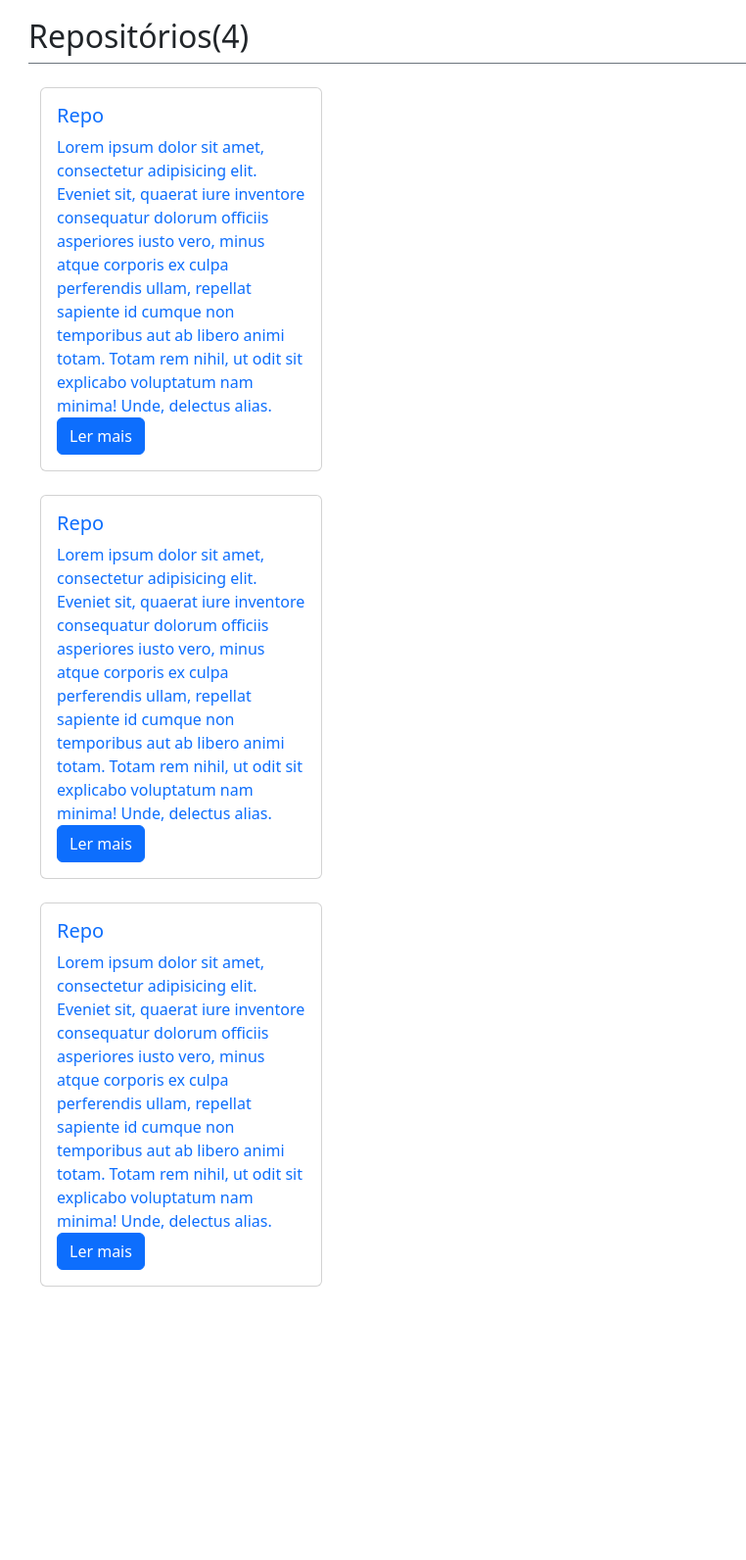
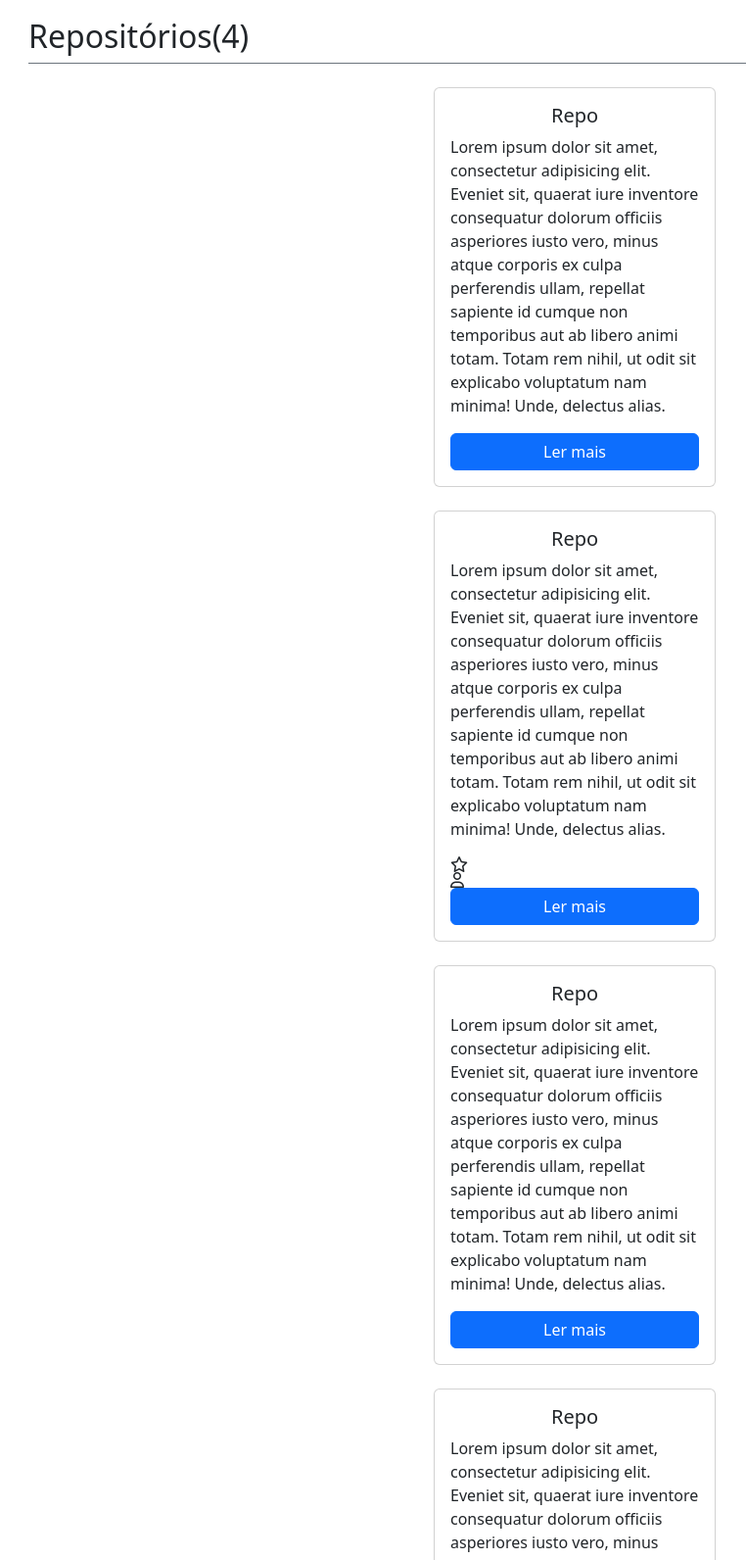
Before and after one commit to gnvr29/TP1-PUC, a plain HTML site: page code/index.html in a window 1280 px wide. Shown: the part 1260-2852 px from the top of the page at 98% size, without its empty margins (53-815 px from the left). Before the commit the page ends 2693 px from the top, so only its background shows below. Drawn offline with nearby package versions, Linux system fonts and the light colour scheme.

Commit message:
Adjusted the cards
Centered everything in the cards, and the cards themselves, appropriately

```diff
--- a/code/assets/css/styles.css
+++ b/code/assets/css/styles.css
@@ -3,7 +3,7 @@
     margin: 0;
 }
 
-header, main {
+header, main, footer {
     overflow: hidden;
 }
 
--- a/code/index.html
+++ b/code/index.html
@@ -42,8 +42,8 @@
   <main class="px-4">
 
     <!--Profile section-->
-    <div class="container mb-5" id="perfil">
-      <div class="row mb-5">
+    <div class="container mb-5">
+      <div class="row mb-5" id="Perfil">
         <div class="col">
           <h2 class="border-bottom border-secondary pb-2">Perfil</h2>
           <img src="assets/img/mypic.jpg" alt="" class="img-fluid">
@@ -70,46 +70,72 @@
         <div class="col">
           <h2 class="border-bottom border-secondary pb-2 mb-4">Repositórios(4)</h2>
           <!--Cards-->
-          <div class="container d-flex flex-column justify-content-center">
-            <a href="">
+
+          <div class="container">
+            <div class="row row-cols-1 row-cols-ms-2">
+              <!--Repo card 1-->
+              <div class="col d-flex justify-content-center">
                 <div class="card mb-4" style="width: 18rem;">
-                <div class="card-body">
-                  <h5 class="card-title">Repo</h5>
-                  <p class="card-text">Lorem ipsum dolor sit amet, consectetur adipisicing elit. Eveniet sit, quaerat
+                  <div class="card-body d-flex flex-column">
+                    <h5 class="card-title text-center">Repo</h5>
+                    <p class="card-text text-start">Lorem ipsum dolor sit amet, consectetur adipisicing elit. Eveniet sit, quaerat
                       iure inventore consequatur dolorum officiis asperiores iusto vero, minus atque corporis ex culpa
                       perferendis ullam, repellat sapiente id cumque non temporibus aut ab libero animi totam. Totam rem
                       nihil, ut odit sit explicabo voluptatum nam minima! Unde, delectus alias.</p>
                     <a href="#" class="btn btn-primary">Ler mais</a>
                   </div>
                 </div>
-            </a>
-            <a href="">
+              </div>
+               <!--Repo card 2-->
+              <div class="col d-flex justify-content-center">
                 <div class="card mb-4" style="width: 18rem;">
-                <div class="card-body">
-                  <h5 class="card-title">Repo</h5>
-                  <p class="card-text">Lorem ipsum dolor sit amet, consectetur adipisicing elit. Eveniet sit, quaerat
+                  <div class="card-body d-flex flex-column">
+                    <h5 class="card-title text-center">Repo</h5>
+                    <p class="card-text text-start">Lorem ipsum dolor sit amet, consectetur adipisicing elit. Eveniet sit, quaerat
                       iure inventore consequatur dolorum officiis asperiores iusto vero, minus atque corporis ex culpa
                       perferendis ullam, repellat sapiente id cumque non temporibus aut ab libero animi totam. Totam rem
                       nihil, ut odit sit explicabo voluptatum nam minima! Unde, delectus alias.</p>
+                      <i class="fa-regular fa-star"></i>
+                      <i class="fa-regular fa-user"></i>
                     <a href="#" class="btn btn-primary">Ler mais</a>
                   </div>
                 </div>
-            </a><a href="">
+              </div>
+               <!--Repo card 3-->
+              <div class="col d-flex justify-content-center">
                 <div class="card mb-4" style="width: 18rem;">
-                <div class="card-body">
-                  <h5 class="card-title">Repo</h5>
-                  <p class="card-text">Lorem ipsum dolor sit amet, consectetur adipisicing elit. Eveniet sit, quaerat
+                  <div class="card-body d-flex flex-column">
+                    <h5 class="card-title text-center">Repo</h5>
+                    <p class="card-text text-start">Lorem ipsum dolor sit amet, consectetur adipisicing elit. Eveniet sit, quaerat
                       iure inventore consequatur dolorum officiis asperiores iusto vero, minus atque corporis ex culpa
                       perferendis ullam, repellat sapiente id cumque non temporibus aut ab libero animi totam. Totam rem
                       nihil, ut odit sit explicabo voluptatum nam minima! Unde, delectus alias.</p>
-                  <a href="#" class="btn btn-primary">Ler mais</a>
-                </div>
-              </div>
-            </a>
+                    <a href="#" class="btn btn-primary ">Ler mais</a>
                   </div>
                 </div>
               </div>
+               <!--Repo card 4-->
+              <div class="col d-flex justify-content-center">
+                <div class="card mb-4" style="width: 18rem;">
+                  <div class="card-body d-flex flex-column">
+                    <h5 class="card-title text-center">Repo</h5>
+                    <p class="card-text text-start">Lorem ipsum dolor sit amet, consectetur adipisicing elit. Eveniet sit, quaerat
+                      iure inventore consequatur dolorum officiis asperiores iusto vero, minus atque corporis ex culpa
+                      perferendis ullam, repellat sapiente id cumque non temporibus aut ab libero animi totam. Totam rem
+                      nihil, ut odit sit explicabo voluptatum nam minima! Unde, delectus alias.</p>
+                    <a href="#" class="btn btn-primary ">Ler mais</a>
                   </div>
+                </div>
+              </div>
+
+            </div>
+          </div>
+
+        </div>
+      </div>
+    </div>
+
+
   </main>
 
   <footer></footer>
```
Lines whose indentation alone changed are shown as unchanged.
